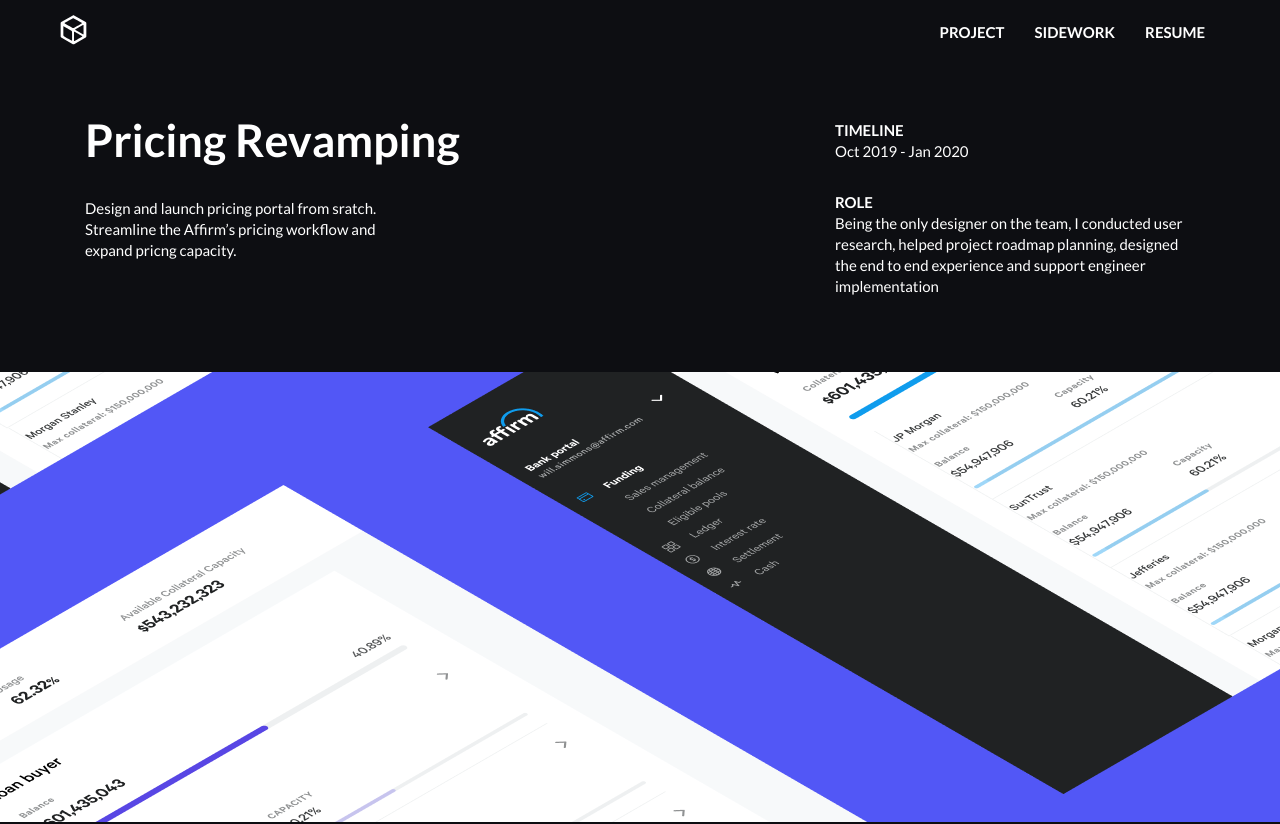
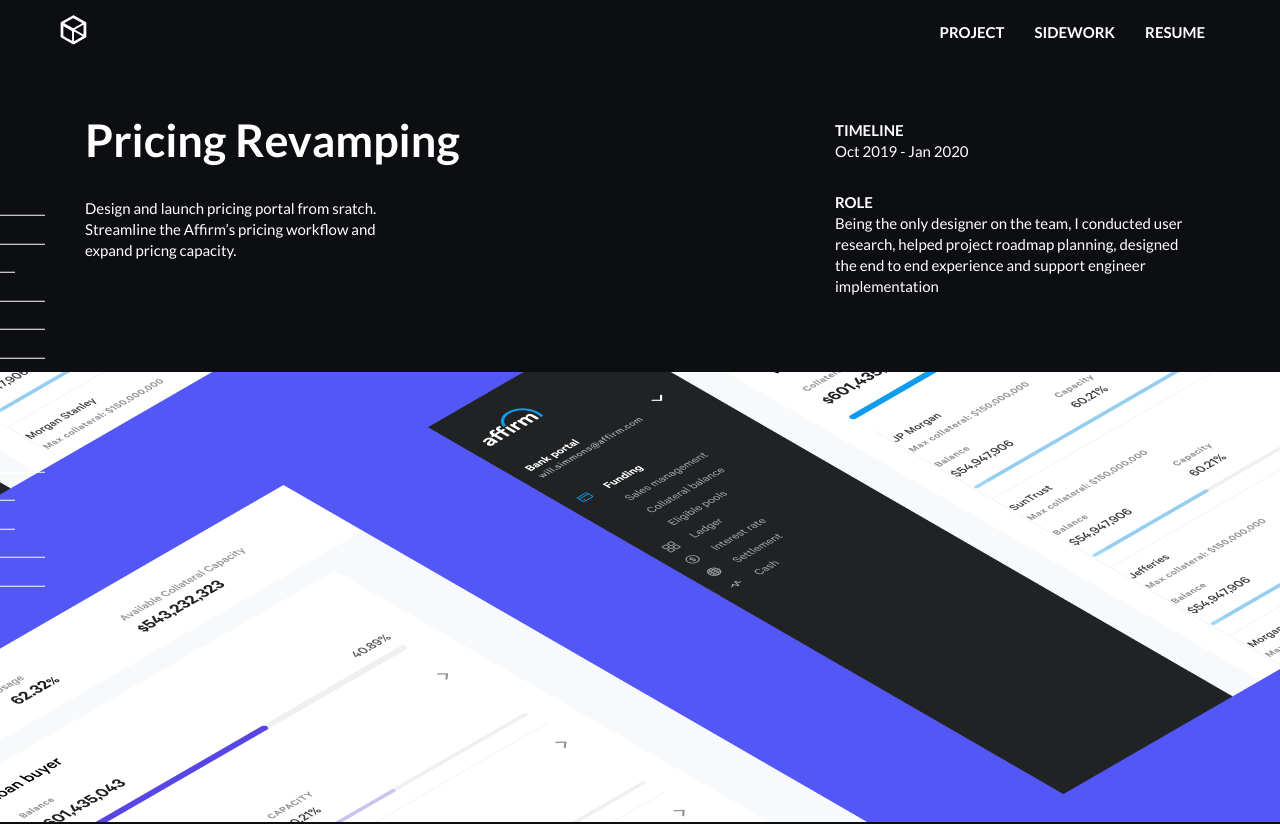
Before and after one commit to liyangguang/yi-portfolio-v3, a Vue app: page /pricing-revamping in a window 1280 px wide. Shown: the top 824 px of the page. Built offline with nearby package versions, Linux system fonts and the light colour scheme.

Commit message:
Add scroll sidebar.

```diff
--- /dev/null
+++ b/src/components/SidebarToc.vue
@@ -0,0 +1,79 @@
+<template lang="pug">
+.sidebar-toc
+  p(v-for="heading in headings")
+    span.line(:class="{[`-${heading.tagName}`]: true}")
+    a.text(:class="{[`-${heading.tagName}`]: true}", @click="scrollIntoView(heading)") {{heading.textContent}}
+</template>
+
+<script>
+export default {
+  props: ['pageDom'],
+  data() {
+    return {
+      headings: [],
+    };
+  },
+  mounted() {
+    this._findAllHeadings();
+  },
+  methods: {
+    _findAllHeadings() {
+      this.headings = Array.from(this.pageDom.querySelectorAll('h2, h3'));
+    },
+    scrollIntoView(element) {
+      element.scrollIntoView({behavior: 'smooth', block: 'center'});
+    }
+  },
+}
+</script>
+
+<style lang="scss" scoped>
+.sidebar-toc {
+  position: fixed;
+  left: 0;
+  top: 50%;
+  transform: translateY(-50%);
+  text-transform: capitalize;
+
+  &:hover {
+    .text {opacity: 1; transform: none;}
+    .line {opacity: 0;transform: translateX(-100%);}
+  }
+}
+
+p {
+  position: relative;
+  margin: 0.5em 0;
+}
+
+.line {
+  position: absolute;
+  height: 1px;
+  background: #fff;
+  top: 0.7em;
+  opacity: 1;
+  transition: opacity var(--transition), transform var(--transition);
+
+  &.-H2 {width: 3em;}
+  &.-H3 {width: 1em;}
+}
+
+.text {
+  white-space: nowrap;
+  opacity: 0;
+  transform: translateX(-100%);
+  transition: opacity var(--transition), transform var(--transition);
+
+  &.-H2 {padding-left: 1em;}
+  &.-H3 {padding-left: 2.5em;}
+}
+
+a {
+  cursor: pointer;
+
+  &:hover {
+    text-decoration: underline;
+
+  }
+}
+</style>
--- a/src/views/ProjectPage.vue
+++ b/src/views/ProjectPage.vue
@@ -1,23 +1,29 @@
 <template lang="pug">
-div
+div(ref="projectPage")
   ProjectHeader
 
   PriceRevamping(v-if="$route.params.projectId === 'pricing-revamping'")
   LoanApplicationForm(v-if="$route.params.projectId === 'loan-application-form'")
+
+  SidebarToc(v-if="pageMounted", :pageDom="$refs.projectPage")
 </template>
 
 <script>
 import ProjectHeader from '@/components/ProjectHeader.vue';
+import SidebarToc from '@/components/SidebarToc.vue';
 import PriceRevamping from '@/projects/PriceRevamping.vue';
 import LoanApplicationForm from '@/projects/LoanApplicationForm.vue';
 
 export default {
-  components: {ProjectHeader, PriceRevamping, LoanApplicationForm},
+  components: {ProjectHeader, SidebarToc, PriceRevamping, LoanApplicationForm},
   data() {
     return {
-
+      pageMounted: false,
     };
   },
+  mounted() {
+    this.pageMounted = true;
+  }
 }
 </script>
 
```
